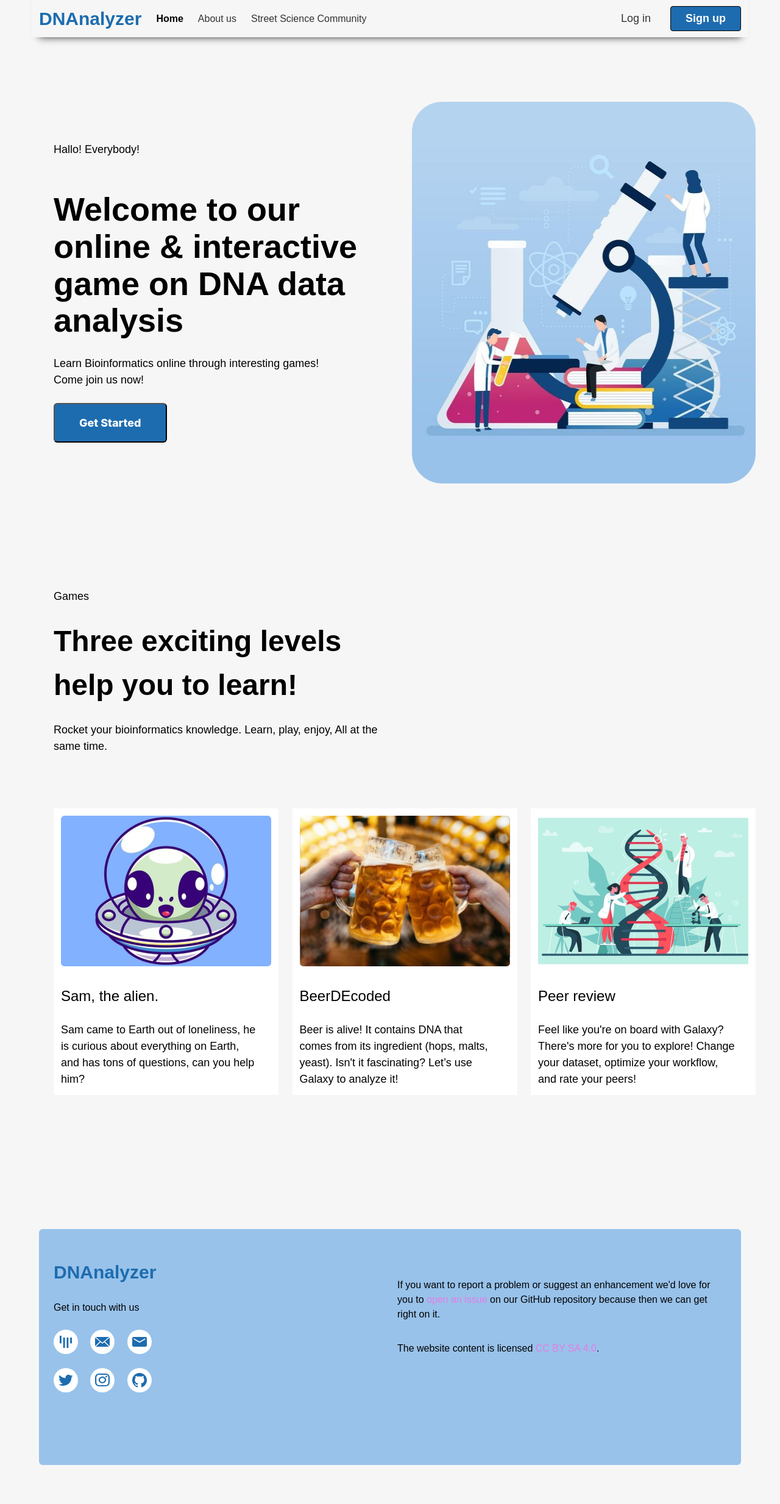
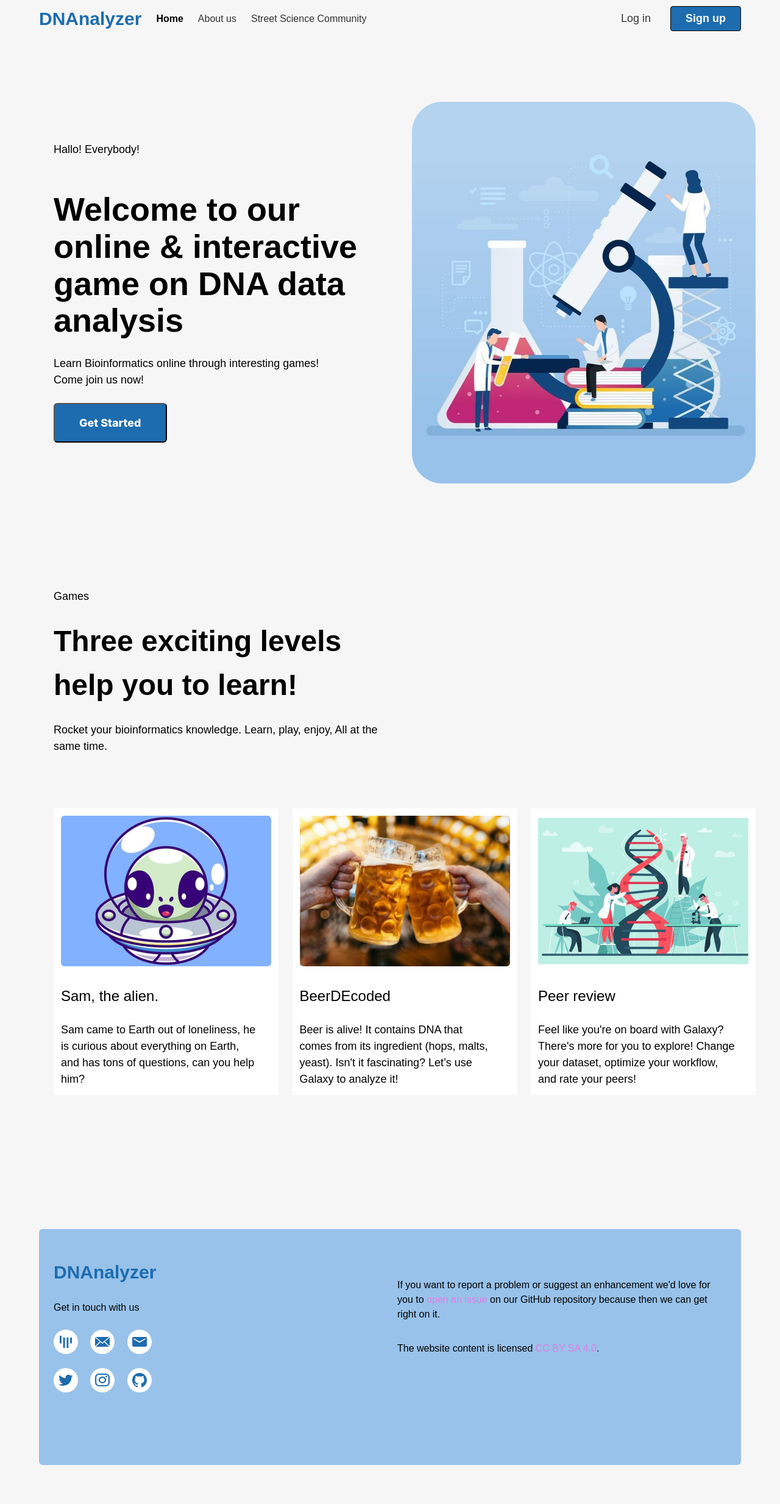
Before and after one commit to StreetScienceCommunity/DNAnalyzer, a Jekyll site: the page built from index.md, in a window 1280 px wide. Shown: the whole page at 61% size. Built offline with Jekyll 4.4.1, drawn with Linux system fonts in a browser that asks for light colours; nearby versions of some CDN libraries.

Commit message:
cleanup: remove unnecessary css styles and comments

```diff
--- a/css/styles.scss
+++ b/css/styles.scss
@@ -31,22 +31,6 @@
 $navbar-dropdown-item-hover-background-color: $background-color;
 
 @import 'bulma/bulma.sass';
-
-.navbar {
-  -webkit-box-shadow: 0 0 12px 0 $grey-dark;
-  -moz-box-shadow: 0 0 12px 0 $grey-dark;
-  box-shadow: 0 0 12px 0 $grey-dark;
-
-  a {
-    transition: background-color 0.2s ease-in-out;
-  }
-
-  .navbar-item {
-    img {
-      max-height: 2.5rem;
-    }
-  }
-}
 
 .content {
   a {
```
Also changed, not shown: _includes/default-footer.html (+0 -54 lines), _includes/default-header.html (+0 -33 lines), _layouts/default.html (+0 -16 lines), game/intro/index.md (+1 -1 lines).
